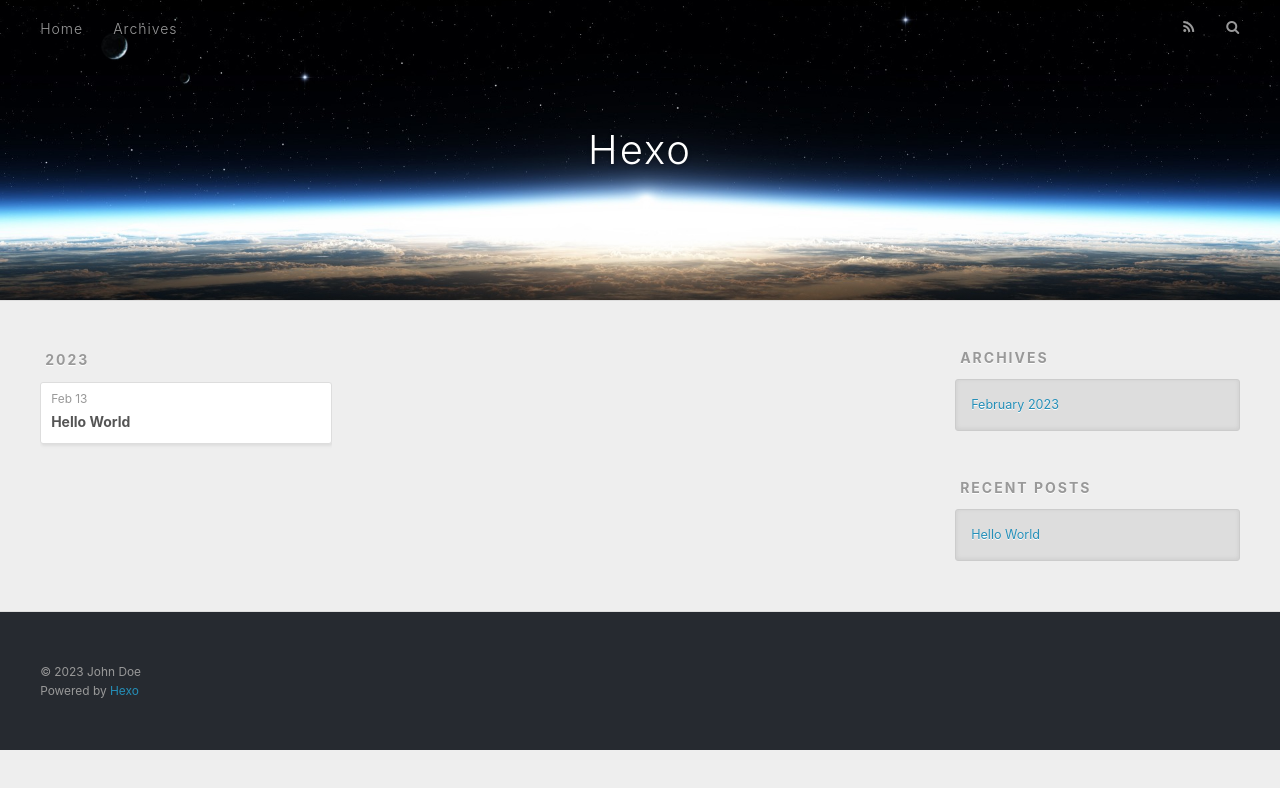
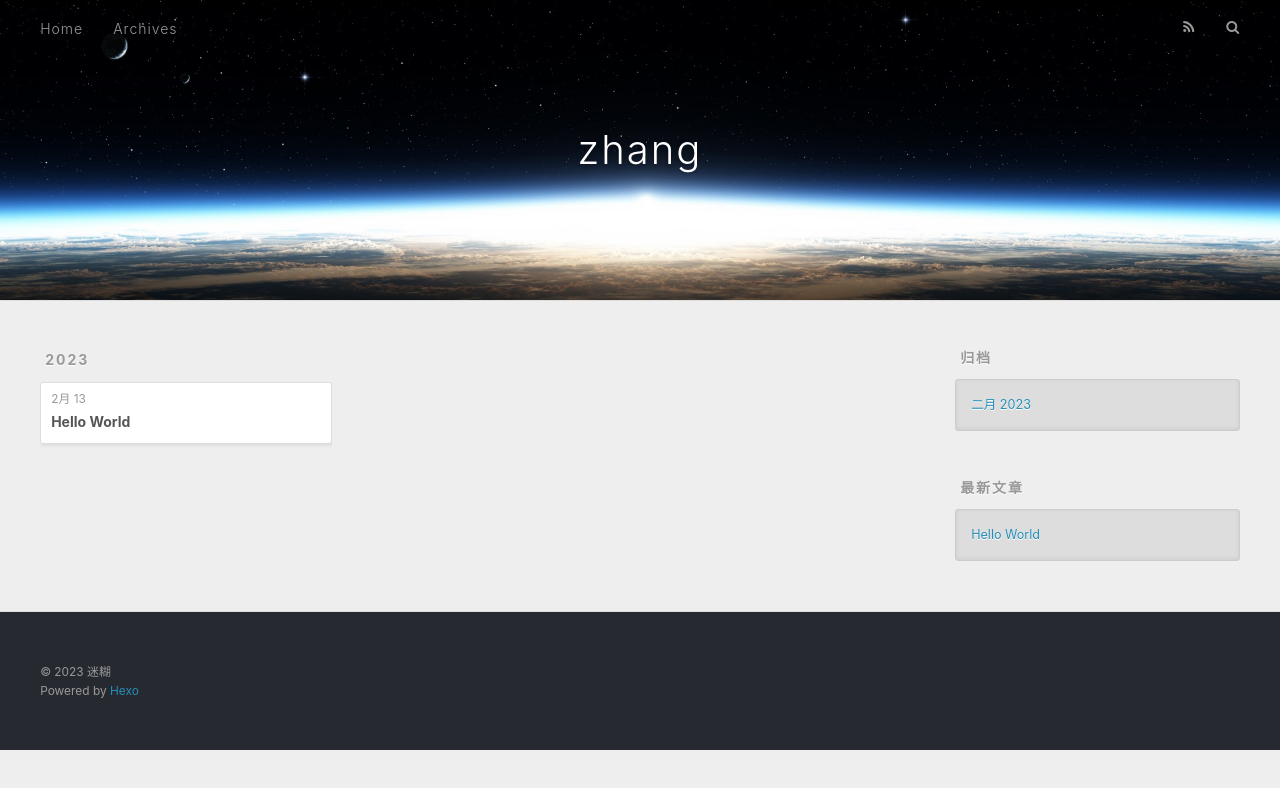
Before and after one commit to fengzi04/fengzi04.github.io, a plain HTML site: page archives/index.html in a window 1280 px wide. Drawn offline with nearby package versions, Linux system fonts and the light colour scheme.

Commit message:
Site updated: 2023-02-13 11:00:19

```diff
--- a/archives/index.html
+++ b/archives/index.html
@@ -5,17 +5,17 @@
 
 
 
-  <title>Archives | Hexo</title>
+  <title>归档 | zhang</title>
   <meta name="viewport" content="width=device-width, initial-scale=1, maximum-scale=1">
   <meta property="og:type" content="website">
-<meta property="og:title" content="Hexo">
+<meta property="og:title" content="zhang">
 <meta property="og:url" content="http://example.com/archives/index.html">
-<meta property="og:site_name" content="Hexo">
-<meta property="og:locale" content="en_US">
-<meta property="article:author" content="John Doe">
+<meta property="og:site_name" content="zhang">
+<meta property="og:locale" content="zh_CN">
+<meta property="article:author" content="迷糊">
 <meta name="twitter:card" content="summary">
 
-    <link rel="alternate" href="/atom.xml" title="Hexo" type="application/atom+xml">
+    <link rel="alternate" href="/atom.xml" title="zhang" type="application/atom+xml">
 
 
     <link rel="icon" href="/favicon.png">
@@ -36,7 +36,7 @@
   <div id="header-outer" class="outer">
     <div id="header-title" class="inner">
       <h1 id="logo-wrap">
-        <a href="/" id="logo">Hexo</a>
+        <a href="/" id="logo">zhang</a>
       </h1>
 
     </div>
@@ -53,7 +53,7 @@
 
           <a id="nav-rss-link" class="nav-icon" href="/atom.xml" title="RSS Feed"></a>
 
-        <a id="nav-search-btn" class="nav-icon" title="Search"></a>
+        <a id="nav-search-btn" class="nav-icon" title="搜索"></a>
       </nav>
       <div id="search-form-wrap">
         <form action="//google.com/search" method="get" accept-charset="UTF-8" class="search-form"><input type="search" name="q" class="search-form-input" placeholder="Search"><button type="submit" class="search-form-submit">&#xF002;</button><input type="hidden" name="sitesearch" value="http://example.com"></form>
@@ -79,7 +79,7 @@
   <div class="archive-article-inner">
     <header class="archive-article-header">
       <a href="/2023/02/13/hello-world/" class="archive-article-date">
-  <time datetime="2023-02-13T02:06:16.857Z" itemprop="datePublished">Feb 13</time>
+  <time datetime="2023-02-13T02:06:16.857Z" itemprop="datePublished">2月 13</time>
 </a>
 
 
@@ -111,9 +111,9 @@
 
 
   <div class="widget-wrap">
-    <h3 class="widget-title">Archives</h3>
+    <h3 class="widget-title">归档</h3>
     <div class="widget">
-      <ul class="archive-list"><li class="archive-list-item"><a class="archive-list-link" href="/archives/2023/02/">February 2023</a></li></ul>
+      <ul class="archive-list"><li class="archive-list-item"><a class="archive-list-link" href="/archives/2023/02/">二月 2023</a></li></ul>
     </div>
   </div>
 
@@ -121,7 +121,7 @@
 
 
   <div class="widget-wrap">
-    <h3 class="widget-title">Recent Posts</h3>
+    <h3 class="widget-title">最新文章</h3>
     <div class="widget">
       <ul>
 
@@ -141,7 +141,7 @@
 
   <div class="outer">
     <div id="footer-info" class="inner">
-      &copy; 2023 John Doe<br>
+      &copy; 2023 迷糊<br>
       Powered by <a href="http://hexo.io/" target="_blank">Hexo</a>
     </div>
   </div>
```
Also changed, not shown: 2023/02/13/hello-world/index.html (+12 -12 lines), archives/2023/02/index.html (+13 -13 lines), archives/2023/index.html (+13 -13 lines), index.html (+13 -13 lines).
